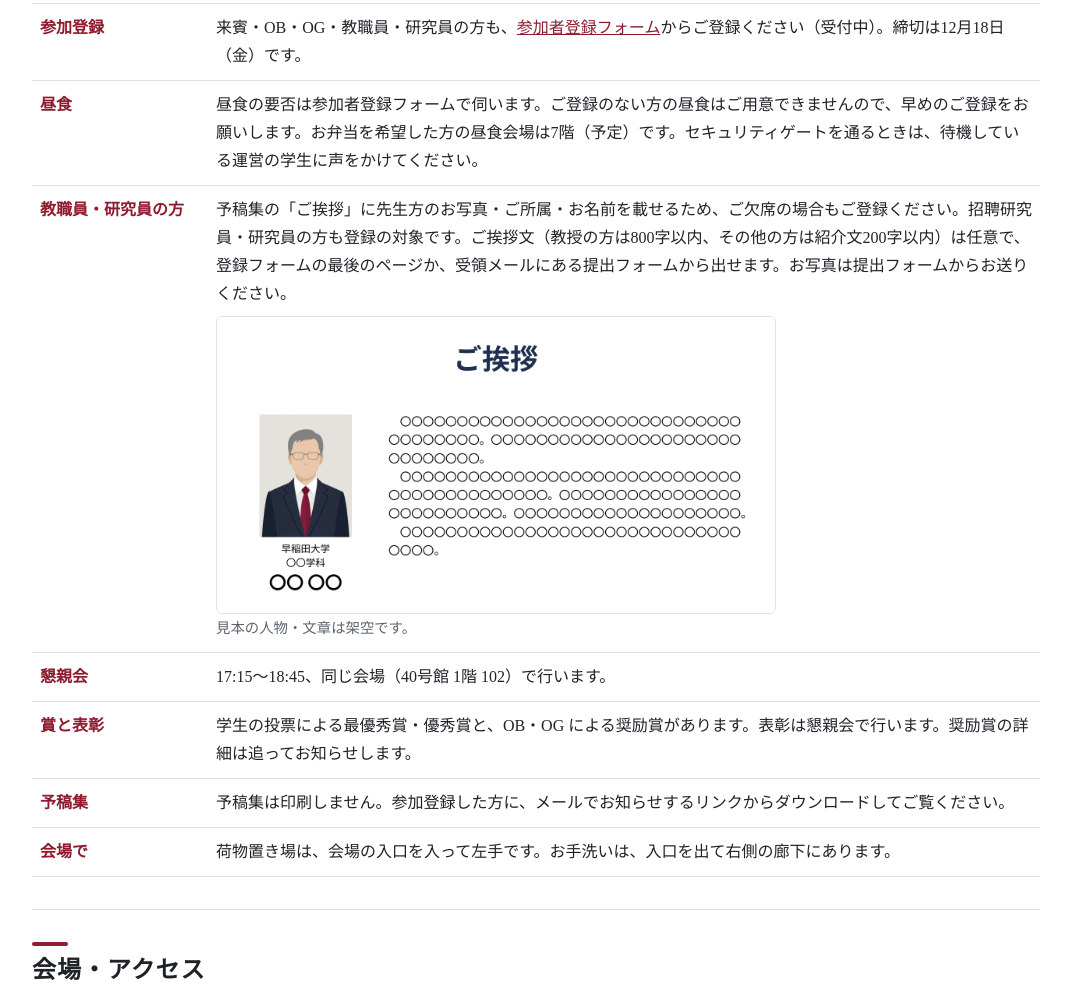
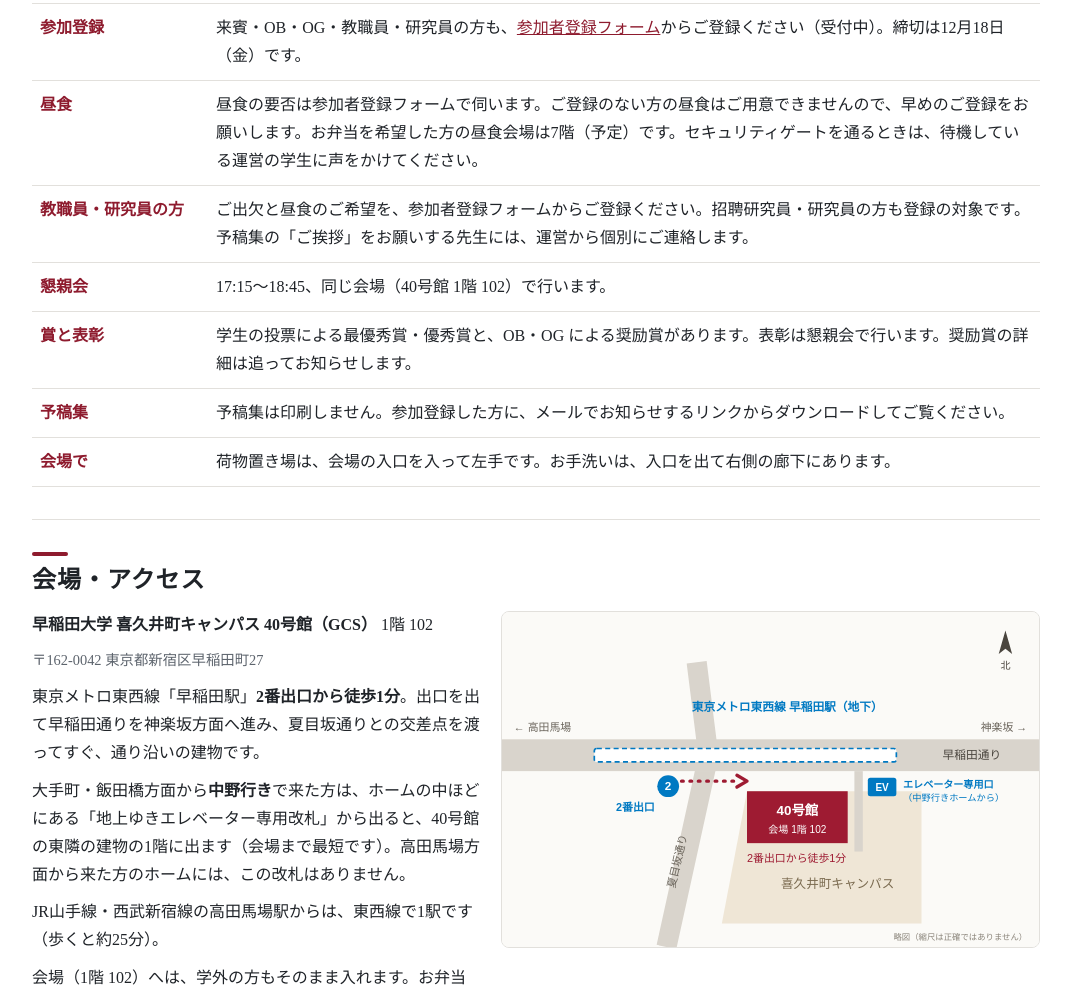
Before and after one commit to pcl-sotsushuron/pcl-sotsushuron.github.io, a plain HTML site: page 2026/index.html in a window 1280 px wide. Shown: the part 2152-3138 px from the top of the page, without its empty margins (104-1175 px from the left). Drawn offline with Linux system fonts and the light colour scheme.

Commit message:
教職員の方へ：ご挨拶は運営から個別に依頼する形に（フォームでは集めない）
Co-Authored-By: Claude Opus 5.5 <noreply@anthropic.com>

```diff
--- a/2026/index.html
+++ b/2026/index.html
@@ -83,7 +83,7 @@
   <dl class="kv">
     <dt>参加登録</dt><dd>来賓・OB・OG・教職員・研究員の方も、<a href="https://docs.google.com/forms/d/e/1FAIpQLSc8ZwVKthtfADjpt4Mk3TMJL_-n_F20B_ENEa0pPwIgdK9Agg/viewform" target="_blank" rel="noopener">参加者登録フォーム</a>からご登録ください（受付中）。締切は12月18日（金）です。</dd>
     <dt>昼食</dt><dd>昼食の要否は参加者登録フォームで伺います。ご登録のない方の昼食はご用意できませんので、早めのご登録をお願いします。お弁当を希望した方の昼食会場は7階（予定）です。セキュリティゲートを通るときは、待機している運営の学生に声をかけてください。</dd>
-    <dt>教職員・研究員の方</dt><dd>予稿集の「ご挨拶」に先生方のお写真・ご所属・お名前を載せるため、ご欠席の場合もご登録ください。招聘研究員・研究員の方も登録の対象です。ご挨拶文（教授の方は800字以内、その他の方は紹介文200字以内）は任意で、登録フォームの最後のページか、受領メールにある提出フォームから出せます。お写真は提出フォームからお送りください。<br><img src="greeting_sample.png" alt="予稿集の「ご挨拶」の見本：左に顔写真とその下にご所属・お名前、右にご挨拶文が並ぶ" loading="lazy" style="display:block;width:100%;max-width:560px;height:auto;margin-top:8px;border:1px solid #e6dfe0;border-radius:6px"><span class="muted">見本の人物・文章は架空です。</span></dd>
+    <dt>教職員・研究員の方</dt><dd>ご出欠と昼食のご希望を、参加者登録フォームからご登録ください。招聘研究員・研究員の方も登録の対象です。予稿集の「ご挨拶」をお願いする先生には、運営から個別にご連絡します。</dd>
     <dt>懇親会</dt><dd>17:15〜18:45、同じ会場（40号館 1階 102）で行います。</dd>
     <dt>賞と表彰</dt><dd>学生の投票による最優秀賞・優秀賞と、OB・OG による奨励賞があります。表彰は懇親会で行います。奨励賞の詳細は追ってお知らせします。</dd>
     <dt>予稿集</dt><dd>予稿集は印刷しません。参加登録した方に、メールでお知らせするリンクからダウンロードしてご覧ください。</dd>
```
